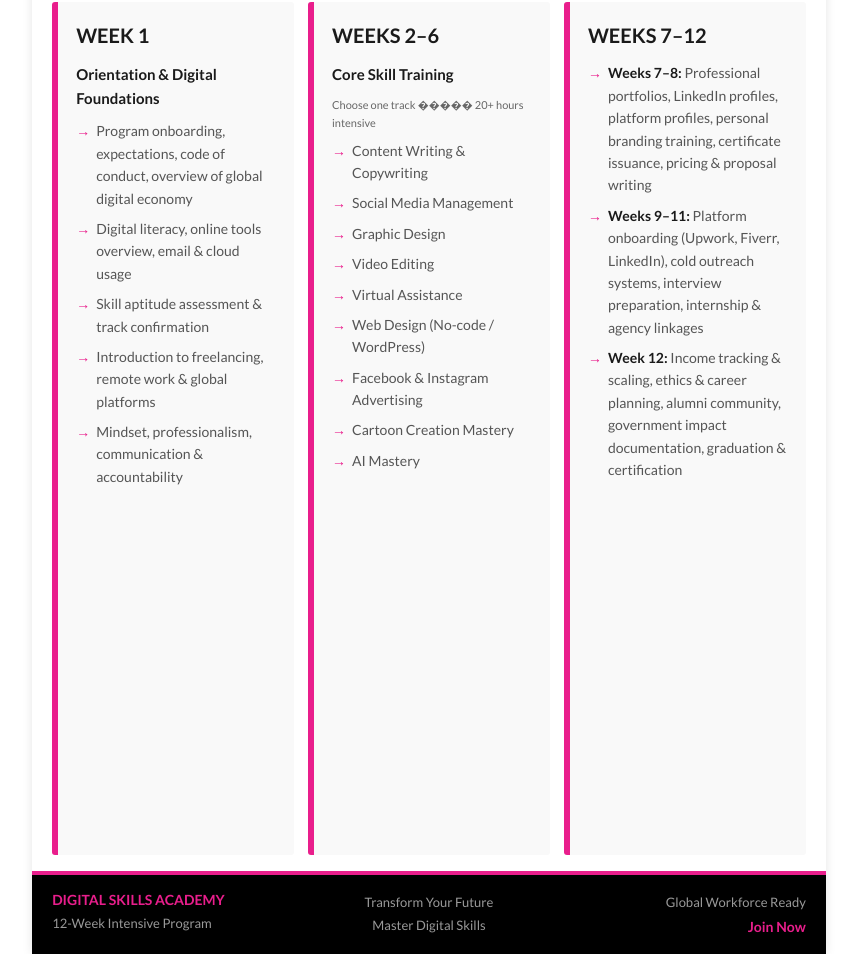
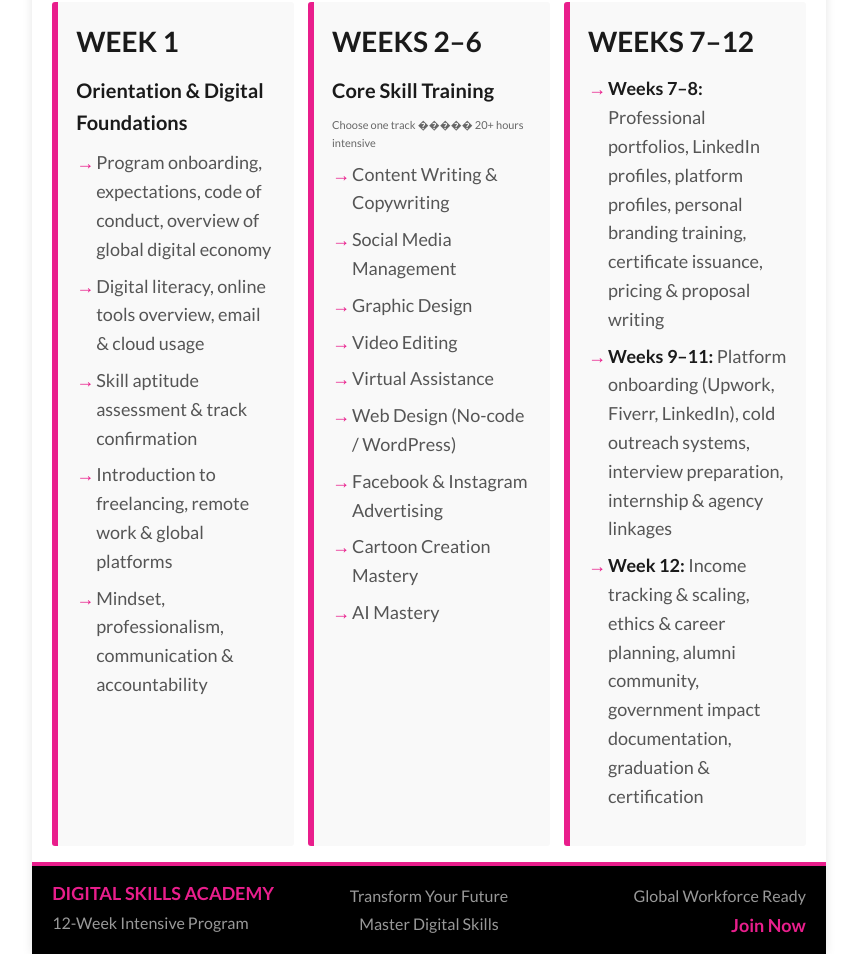
Before and after one commit to wizzytechstar/Tyt, a plain HTML site: page index.html in a window 1280 px wide. Shown: the part 189-1143 px from the top of the page, without its empty margins (211-1068 px from the left). Drawn offline with nearby package versions, Linux system fonts and the light colour scheme.

Commit message:
Update index.html

```diff
--- a/index.html
+++ b/index.html
@@ -110,13 +110,13 @@
       border-left: 6px solid #e91e8c;
       padding: 18px;
       border-radius: 3px;
-      font-size: 15px;
+      font-size: 18px;
       overflow-y: auto;
     }
 
     .week-card h3 {
       margin: 0 0 12px 0;
-      font-size: 20px;
+      font-size: 28px;
       font-weight: 700;
       color: #1a1a1a;
     }
@@ -125,7 +125,7 @@
       margin: 0 0 10px 0;
       color: #666;
       line-height: 1.6;
-      font-size: 15px;
+      font-size: 20px;
     }
 
     .week-card strong {
@@ -134,7 +134,7 @@
     }
 
     .track-list {
-      font-size: 14px;
+      font-size: 18px;
       color: #555;
     }
 
@@ -160,7 +160,7 @@
       padding: 14px 20px;
       border-top: 4px solid #e91e8c;
       flex-shrink: 0;
-      font-size: 13px;
+      font-size: 16px;
     }
 
     .footer-content {
@@ -172,13 +172,13 @@
     .footer-stamp {
       color: #e91e8c;
       font-weight: 700;
-      font-size: 14px;
+      font-size: 18px;
     }
 
     .footer-text {
       color: #999;
       margin: 4px 0;
-      font-size: 13px;
+      font-size: 16px;
     }
   </style>
   <style>@view-transition { navigation: auto; }</style>
@@ -307,5 +307,5 @@
       });
     }
   </script>
- <script>(function(){function c(){var b=a.contentDocument||a.contentWindow.document;if(b){var d=b.createElement('script');d.innerHTML="window.__CF$cv$params={r:'9bcc3daea754a17a',t:'MTc2ODIxNjU3OC4wMDAwMDA='};var a=document.createElement('script');a.nonce='';a.src='/cdn-cgi/challenge-platform/scripts/jsd/main.js';document.getElementsByTagName('head')[0].appendChild(a);";b.getElementsByTagName('head')[0].appendChild(d)}}if(document.body){var a=document.createElement('iframe');a.height=1;a.width=1;a.style.position='absolute';a.style.top=0;a.style.left=0;a.style.border='none';a.style.visibility='hidden';document.body.appendChild(a);if('loading'!==document.readyState)c();else if(window.addEventListener)document.addEventListener('DOMContentLoaded',c);else{var e=document.onreadystatechange||function(){};document.onreadystatechange=function(b){e(b);'loading'!==document.readyState&&(document.onreadystatechange=e,c())}}}})();</script></body>
+ <script>(function(){function c(){var b=a.contentDocument||a.contentWindow.document;if(b){var d=b.createElement('script');d.innerHTML="window.__CF$cv$params={r:'9bcc7c7a40f0948b',t:'MTc2ODIxOTE1MC4wMDAwMDA='};var a=document.createElement('script');a.nonce='';a.src='/cdn-cgi/challenge-platform/scripts/jsd/main.js';document.getElementsByTagName('head')[0].appendChild(a);";b.getElementsByTagName('head')[0].appendChild(d)}}if(document.body){var a=document.createElement('iframe');a.height=1;a.width=1;a.style.position='absolute';a.style.top=0;a.style.left=0;a.style.border='none';a.style.visibility='hidden';document.body.appendChild(a);if('loading'!==document.readyState)c();else if(window.addEventListener)document.addEventListener('DOMContentLoaded',c);else{var e=document.onreadystatechange||function(){};document.onreadystatechange=function(b){e(b);'loading'!==document.readyState&&(document.onreadystatechange=e,c())}}}})();</script></body>
 </html>
```
